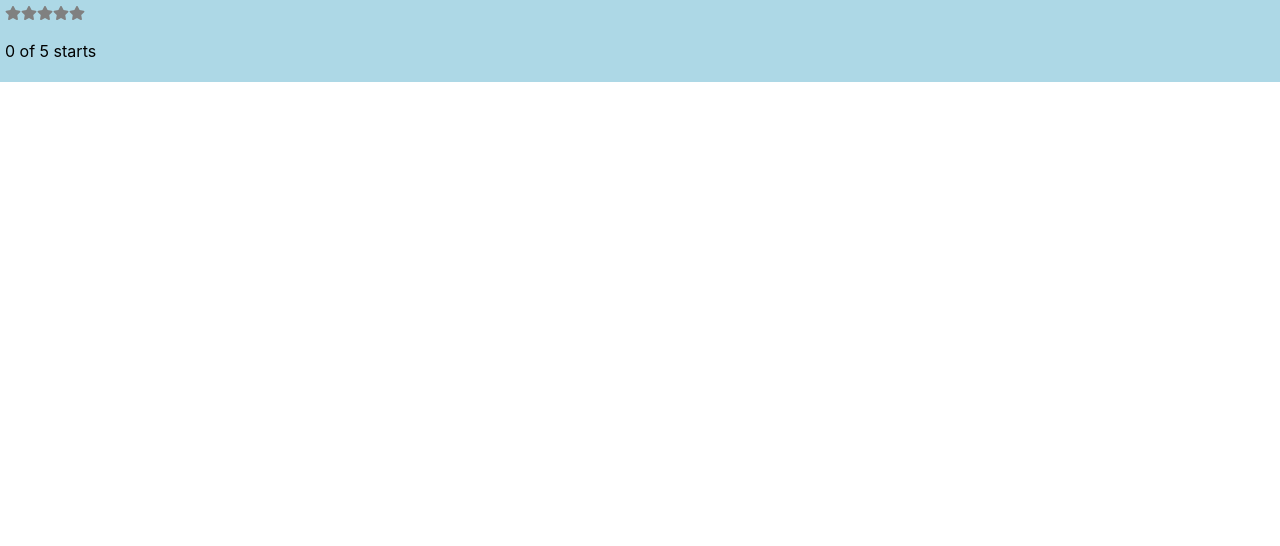
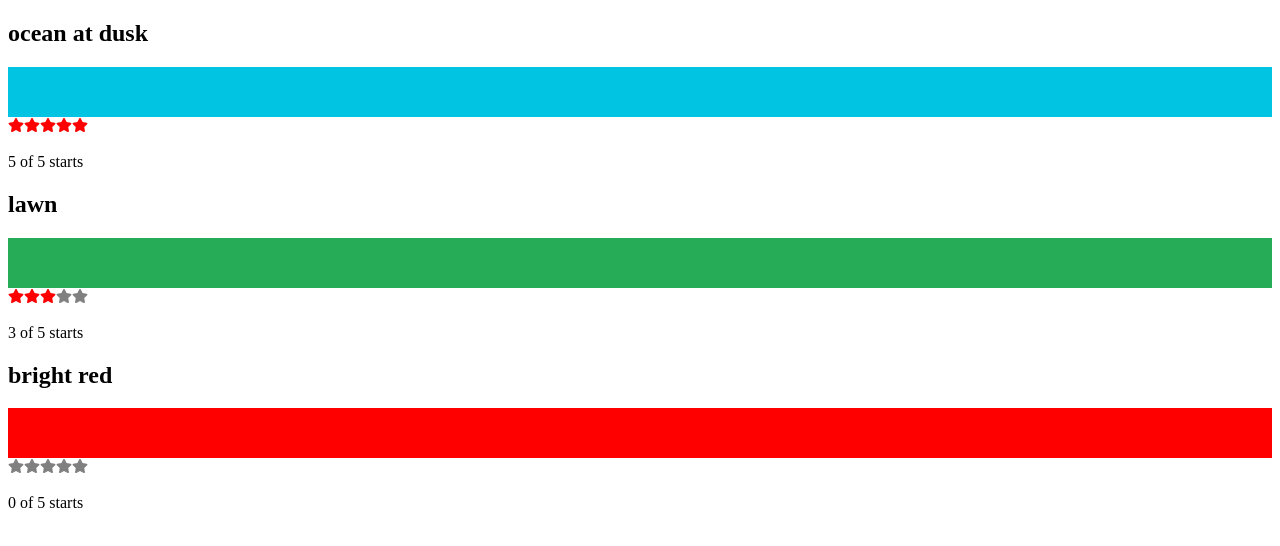
Before and after one commit to khanhtran94/my-project, a React (Create React App) app: page / in a window 1280 px wide. Shown: the top 546 px of the page. Built offline with nearby package versions, Linux system fonts and the light colour scheme.

Commit message:
truyen state as props from root component to child

```diff
--- a/src/App.js
+++ b/src/App.js
@@ -1,13 +1,12 @@
-import logo from './logo.svg';
 import './App.css';
-import StarRating from './componets/StarRating';
+import React, { useState } from "react";
+import colorData from './data/color-data.json';
+import ColorList from './componets/ColorList';
 
 function App() {
+  const [colors] = useState(colorData)
   return (
-    <StarRating
-      style={{ backgroundColor: "lightblue" }}
-      onDoubleClick={e => alert("double click")}
-    />
+    <ColorList colors={colors} />
   );
 }
 
--- /dev/null
+++ b/src/componets/Color.js
@@ -0,0 +1,12 @@
+import React, { useState } from "react";
+import StarRating from './StarRating';
+
+export default function Color({ title, color, rating }) {
+  return (
+    <section>
+      <h1>{title}</h1>
+      <div style={{ height: 50, backgroundColor: color }} />
+      <StarRating selectedStars={rating} />
+    </section>
+  );
+}
--- /dev/null
+++ b/src/componets/ColorList.js
@@ -0,0 +1,18 @@
+import React from "react";
+import Color from "./Color";
+
+export default function ColorList({colors = []}) {
+  if (!colors.length) {
+    return (<div>
+      No Colors Listed.
+    </div>)
+  }
+
+  return(
+    <div>
+      {
+        colors.map(color => <Color key={color.id} {...color} />)
+      }
+    </div>
+  );
+}
--- a/src/componets/Star.js
+++ b/src/componets/Star.js
@@ -0,0 +1,6 @@
+import React from "react";
+import { FaStar } from "react-icons/fa";
+
+export default function Star({ selected = false, onSelect = f => f }) {
+  return <FaStar color={selected ? "red" : "grey"} onClick={onSelect} />;
+}
--- a/src/componets/StarRating.js
+++ b/src/componets/StarRating.js
@@ -1,24 +1,18 @@
-import React, { useState } from "react";
-import { FaStar } from "react-icons/fa";
+import React from "react";
+import { createArray } from "./lib";
+import  Star from "./Star";
 
-export default function StarRating({ style = {}, totalStars = 5, ...props}) {
-  const [selectedStarts, setSelectedStars] = useState(0);
-  const Star = ({ selected = false, onSelect = f => f }) => (
-    <FaStar color={selected ? "red" : "grey"} onClick={onSelect} />
-  );
-  const createArray = length => [...Array(length)];
-
+export default function StarRating({ totalStars = 5, selectedStars = 0 }) {
   return (
-    <div style={{ padding: "5px", ...style }} {...props}>
+    <>
       {createArray(totalStars).map((n, i) =>
         <Star key={i}
-          selected={selectedStarts > i}
-          onSelect={() => setSelectedStars(i + 1)}
+          selected={selectedStars > i}
         />)}
       <p>
-        {selectedStarts} of {totalStars} starts
+        {selectedStars} of {totalStars} starts
       </p>
-    </div>
+    </>
 
   );
 }
--- /dev/null
+++ b/src/componets/lib.js
@@ -0,0 +1 @@
+export const createArray = length => [...Array(length)];
--- /dev/null
+++ b/src/data/color-data.json
@@ -0,0 +1,20 @@
+[
+  {
+    "id": "0175d1f0-a8c6-41bf-8d02-df5734d829a4",
+    "title": "ocean at dusk",
+    "color": "#00c4e2",
+    "rating": 5
+  },
+  {
+    "id": "83c7ba2f-7392-4d7d-9e23-35adbe186046",
+    "title": "lawn",
+    "color": "#26ac56",
+    "rating": 3
+  },
+  {
+    "id": "a11e3995-b0bd-4d58-8c48-5e49ae7f7f23",
+    "title": "bright red",
+    "color": "#ff0000",
+    "rating": 0
+  }
+]
--- a/src/index.css
+++ b/src/index.css
@@ -1,13 +1,4 @@
-body {
-  margin: 0;
-  font-family: -apple-system, BlinkMacSystemFont, 'Segoe UI', 'Roboto', 'Oxygen',
-    'Ubuntu', 'Cantarell', 'Fira Sans', 'Droid Sans', 'Helvetica Neue',
-    sans-serif;
-  -webkit-font-smoothing: antialiased;
-  -moz-osx-font-smoothing: grayscale;
+.App {
+  font-family: sans-serif;
+  text-align: center;
 }
-
-code {
-  font-family: source-code-pro, Menlo, Monaco, Consolas, 'Courier New',
-    monospace;
-}
```
